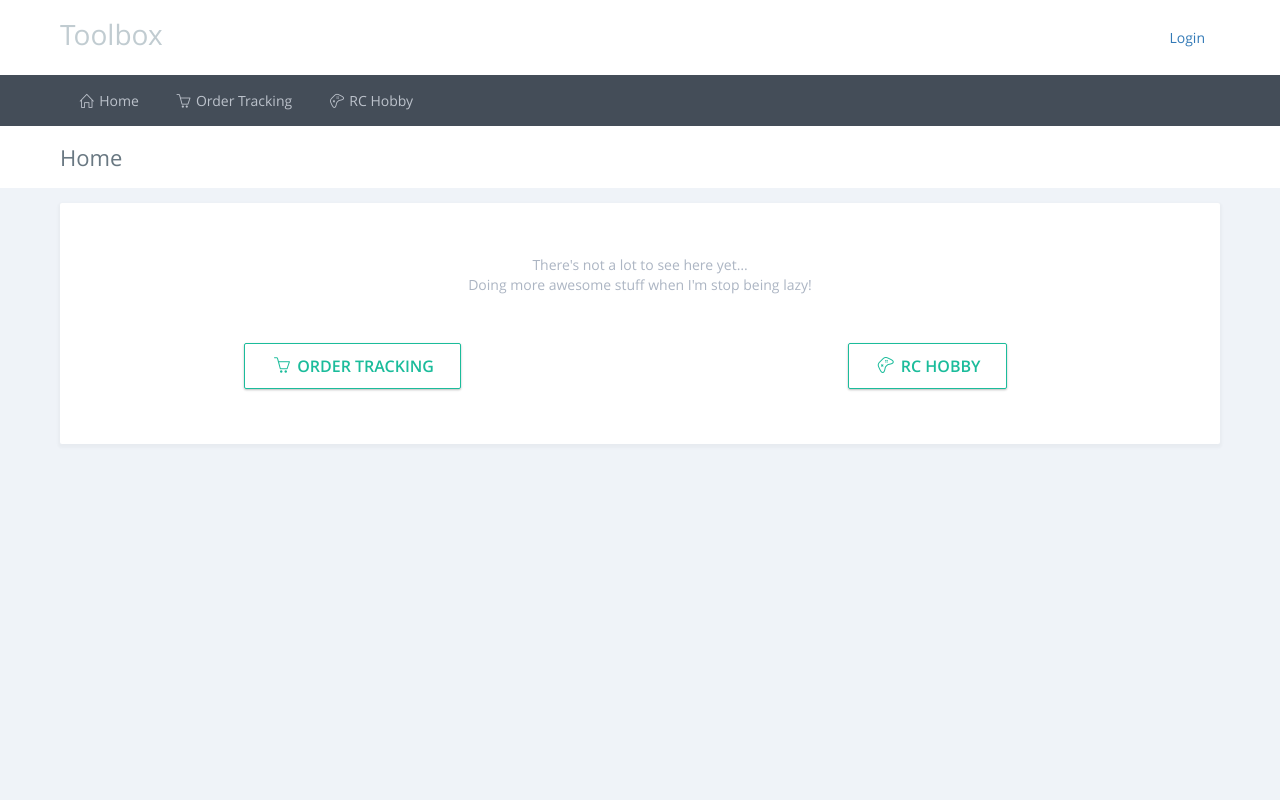
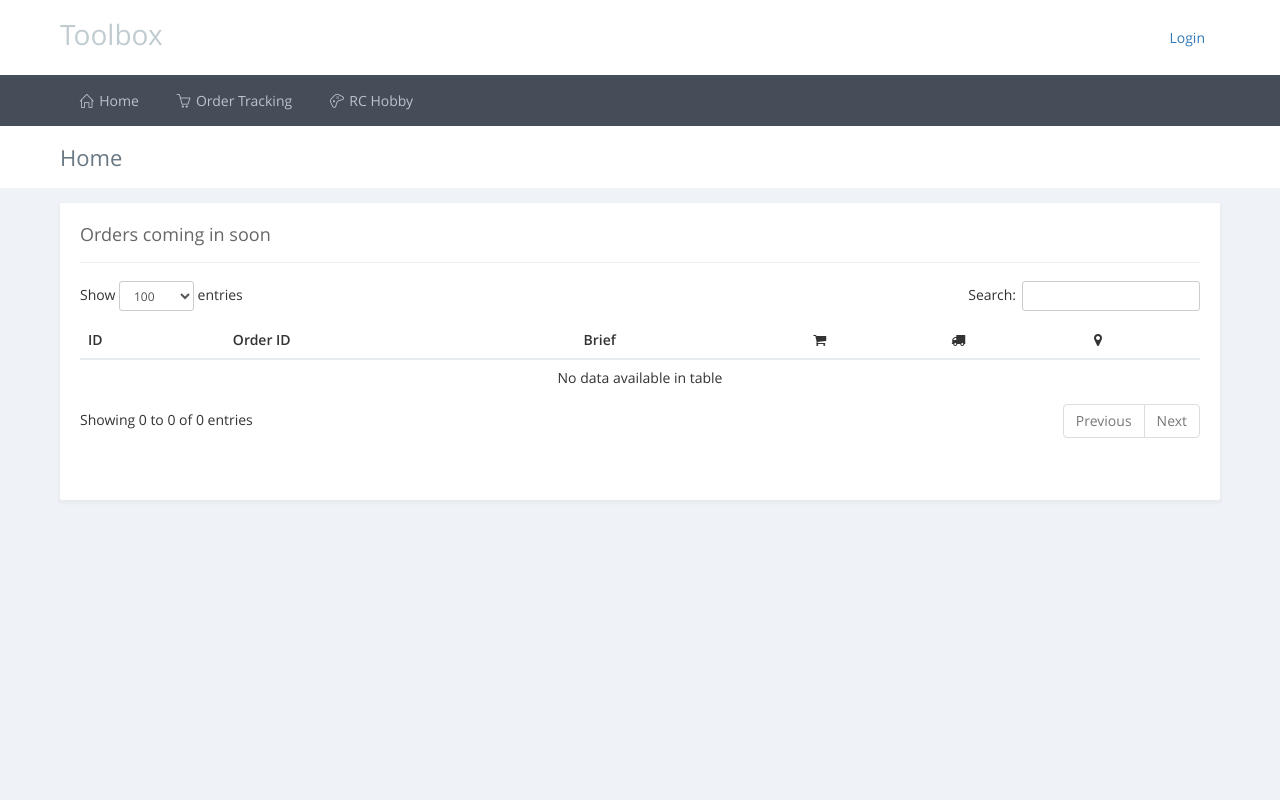
Before and after one commit to domibarton/toolbox, a Django app: template toolbox/toolbox/templates/toolbox/home.html in a window 1280 px wide. Run offline with Django 3.2, Linux system fonts and the light colour scheme; the template is opened without the code that fills it, so the values that code supplies are empty; some libraries are stand-ins or nearby versions.

Commit message:
FEATURE: Added "coming soon" orders to home page

```diff
--- a/toolbox/toolbox/templates/toolbox/home.html
+++ b/toolbox/toolbox/templates/toolbox/home.html
@@ -5,26 +5,56 @@
 {% block page_title %}Home{% endblock %}
 
 {% block page_content %}
-<div class="portlet light text-center">
-    <div class="font-grey-salsa margin-top-40 margin-bottom-40">
-        There's not a lot to see here yet…
-        <br>Doing more awesome stuff when I'm stop being lazy!
+<div class="portlet light">
+    <div class="portlet-title">
+        <div class="caption">Orders coming in soon</div>
     </div>
     <div class="portlet-body margin-bottom-40">
-        <div class="row">
-            <div class="col-sm-6">
-                <a href="{% url 'ordertracking:list' %}" class="btn btn-lg btn-outline green-meadow">
-                    <i class="icon-basket"></i>
-                    Order Tracking
-                </a>
-            </div>
-            <div class="col-sm-6">
-                <a href="{% url 'rchobby:index' %}" class="btn btn-lg btn-outline green-meadow">
-                    <i class="icon-game-controller"></i>
-                    RC Hobby
-                </a>
-            </div>
-        </div>
+        <table id="order-list" class="table table-hover datatable">
+            <thead>
+                <tr>
+                    <th class="id">ID</th>
+                    <th class="order-id">Order ID</th>
+                    <th class="brief">Brief</th>
+                    <th class="ordered"><i class="fa fa-shopping-cart"></i></th>
+                    <th class="shipped"><i class="fa fa-truck"></i></th>
+                    <th class="shipping-nr"><i class="fa fa-map-marker"></i></th>
+                </tr>
+            </thead>
+            <tbody>
+            {% for order in order_list %}
+                <tr>
+                    <td class="id">
+                        <a href="{{ order.get_absolute_url }}" data-modal-url="{% url 'ordertracking:modal' order.id %}">{{ order.id }}</a>
+                    </td>
+                    <td class="order-id">
+                        <a href="{{ order.get_order_url }}" target="_blank">{{ order.order_id }}</a>
+                    </td>
+                    <td class="brief">
+                        {{ order.brief }}
+                    </td>
+                    <td class="ordered">
+                        <i class="fa fa-shopping-cart"></i>
+                        <small>{{ order.order_days }}</small>
+                    </td>
+                    <td class="shipped {% if not order.shipping_date %}font-grey{% endif %}">
+                        <i class="fa fa-truck"></i>
+                        <small>{{ order.shipping_days }}</small>
+                    </td>
+                    <td class="shipping-nr">
+                        {% if order.shipping_nr %}
+                            <a href="{{ order.get_shipping_url }}" target="_blank">
+                                <i class="fa fa-map-marker"></i>
+                                <small>{{ order.shipping_nr }}</small>
+                            </a>
+                        {% else %}
+                            <i class="fa fa-map-marker font-grey"></i>
+                        {% endif %}
+                    </td>
+                </tr>
+            {% endfor %}
+            </tbody>
+        </table>
     </div>
 </div>
 {% endblock %}
```
Also changed, not shown: toolbox/toolbox/views.py (+15 -2 lines).
